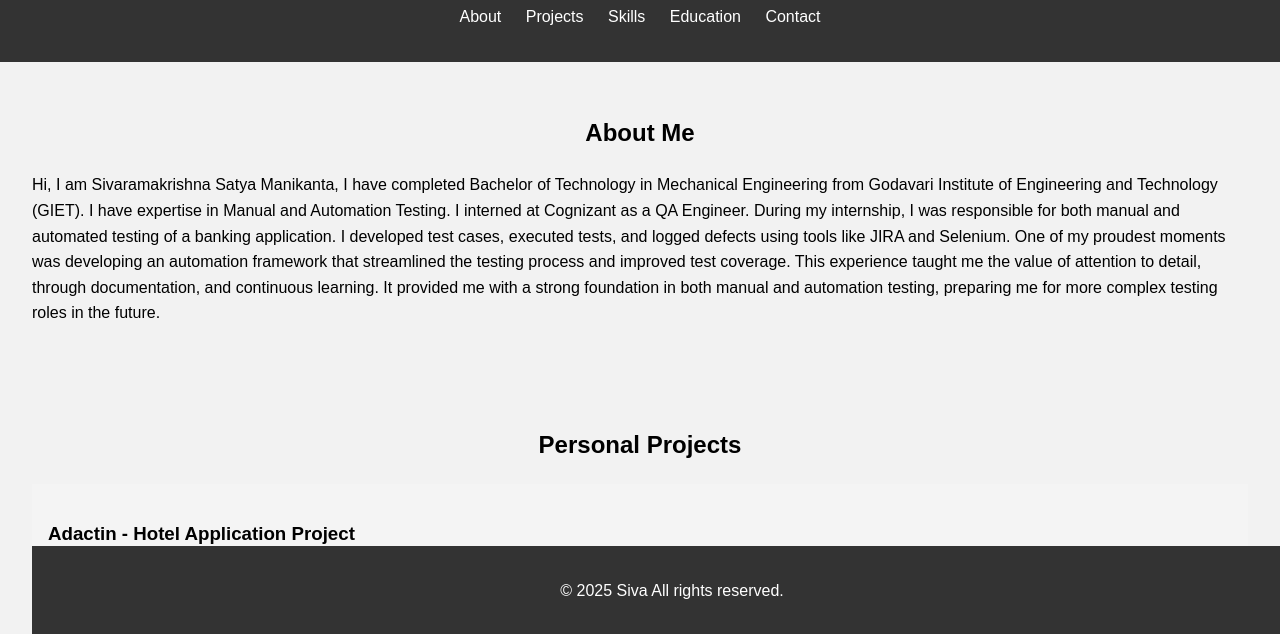
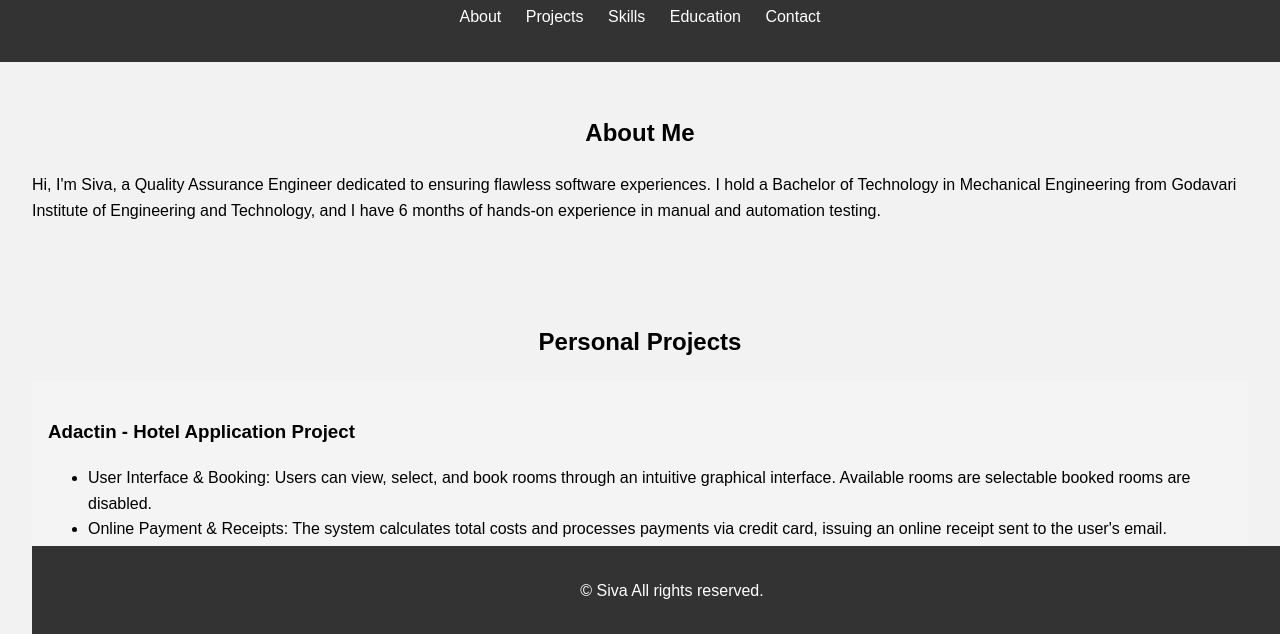
Before and after one commit to Siva-chonga/Siva-Portfolio, a plain HTML site: page index.html in a window 1280 px wide. Shown: the part 164-798 px from the top of the page. Drawn offline with Linux system fonts and the light colour scheme; a script that the page names is missing.

Commit message:
Update index.html

```diff
--- a/index.html
+++ b/index.html
@@ -22,9 +22,8 @@
     </header>
     <section id="About">
         <h2>About Me</h2>
-        <p>Hi, I am Sivaramakrishna Satya Manikanta, I have completed Bachelor of Technology in Mechanical Engineering from Godavari Institute of Engineering and Technology (GIET). I have expertise in Manual and Automation Testing. I interned at Cognizant as a QA Engineer.
+       <p>Hi, I'm Siva, a Quality Assurance Engineer dedicated to ensuring flawless software experiences. I hold a Bachelor of Technology in Mechanical Engineering from Godavari Institute of Engineering and Technology, and I have 6 months of hands-on experience in manual and automation testing.</p>
 
-            During my internship, I was responsible for both manual and automated testing of a banking application. I developed test cases, executed tests, and logged defects using tools like JIRA and Selenium. One of my proudest moments was developing an automation framework that streamlined the testing process and improved test coverage. This experience taught me the value of attention to detail, through documentation, and continuous learning. It provided me with a strong foundation in both manual and automation testing, preparing me for more complex testing roles in the future.</p>
     </section>
     <section id="projects">
         <h2>Personal Projects</h2>
@@ -87,7 +86,7 @@
             </ul>
         </section>
     <footer>
-        <p>&copy; 2025 Siva All rights reserved.</p>
+        <p>&copy; Siva All rights reserved.</p>
     </footer>
     <script src="scripts.js"></script>
 </body>
```
